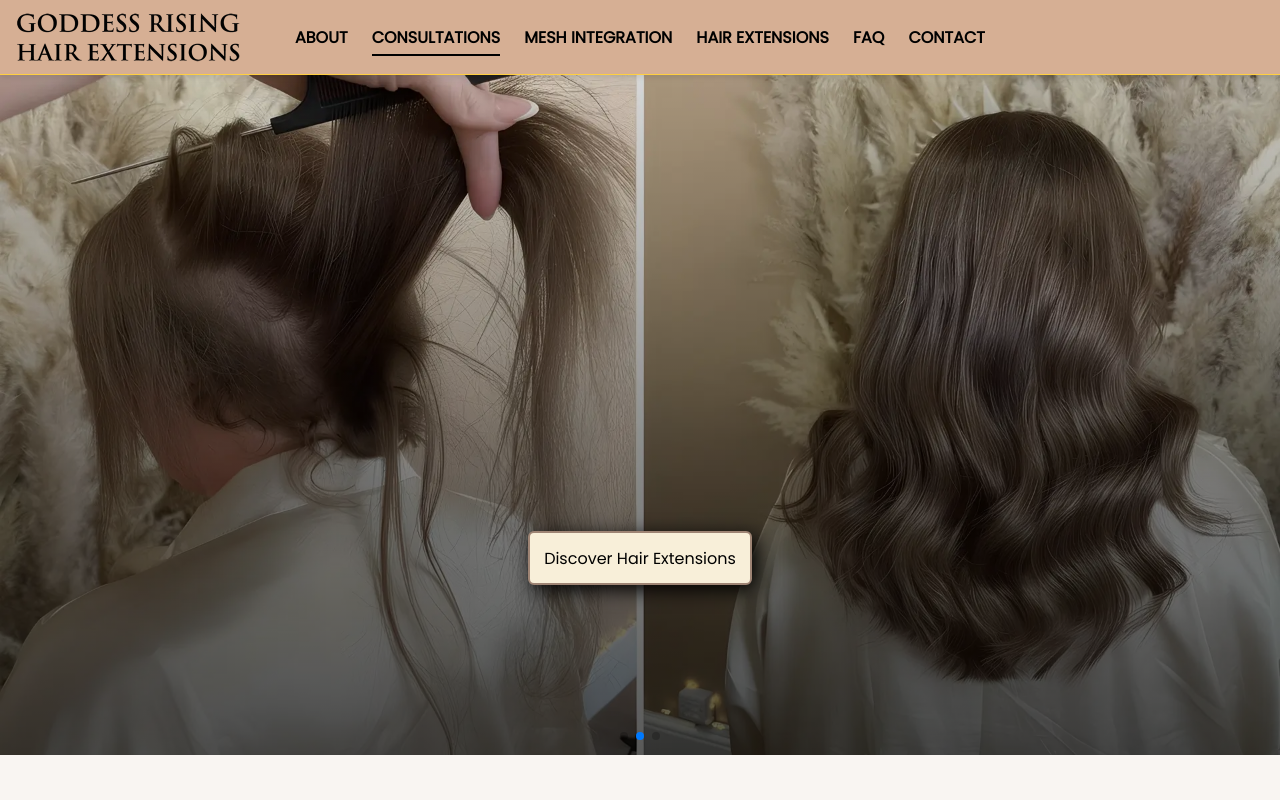
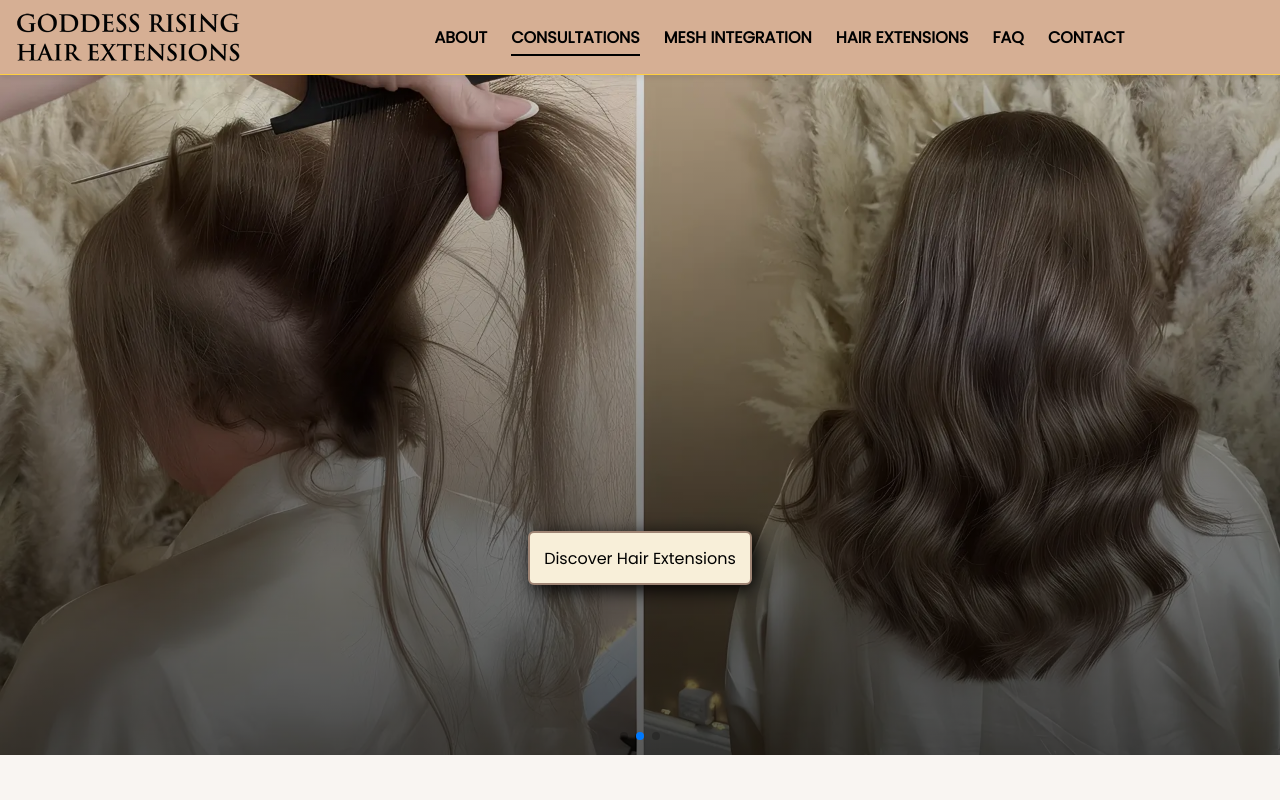
Before and after one commit to mr-aust1n/GoddessRisingNext, a Next.js app: page /consultation in a window 1280 px wide. Shown: the top 800 px of the page. Built offline with nearby package versions, Linux system fonts and the light colour scheme.

Commit message:
Update Header.module.css

```diff
--- a/components/Header.module.css
+++ b/components/Header.module.css
@@ -44,7 +44,7 @@
 }
 
 .open span:nth-child(1) {
-    transform: rotate(45deg) translate(5px, 5px);
+    transform: rotate(45deg) translate(7px, 5px);
 }
 
 .open span:nth-child(2) {
@@ -155,7 +155,6 @@
         position: static;
         display: flex;
         background: transparent;
-        flex-direction: row;
         align-items: center;
         padding: 0;
         box-shadow: none;
```
